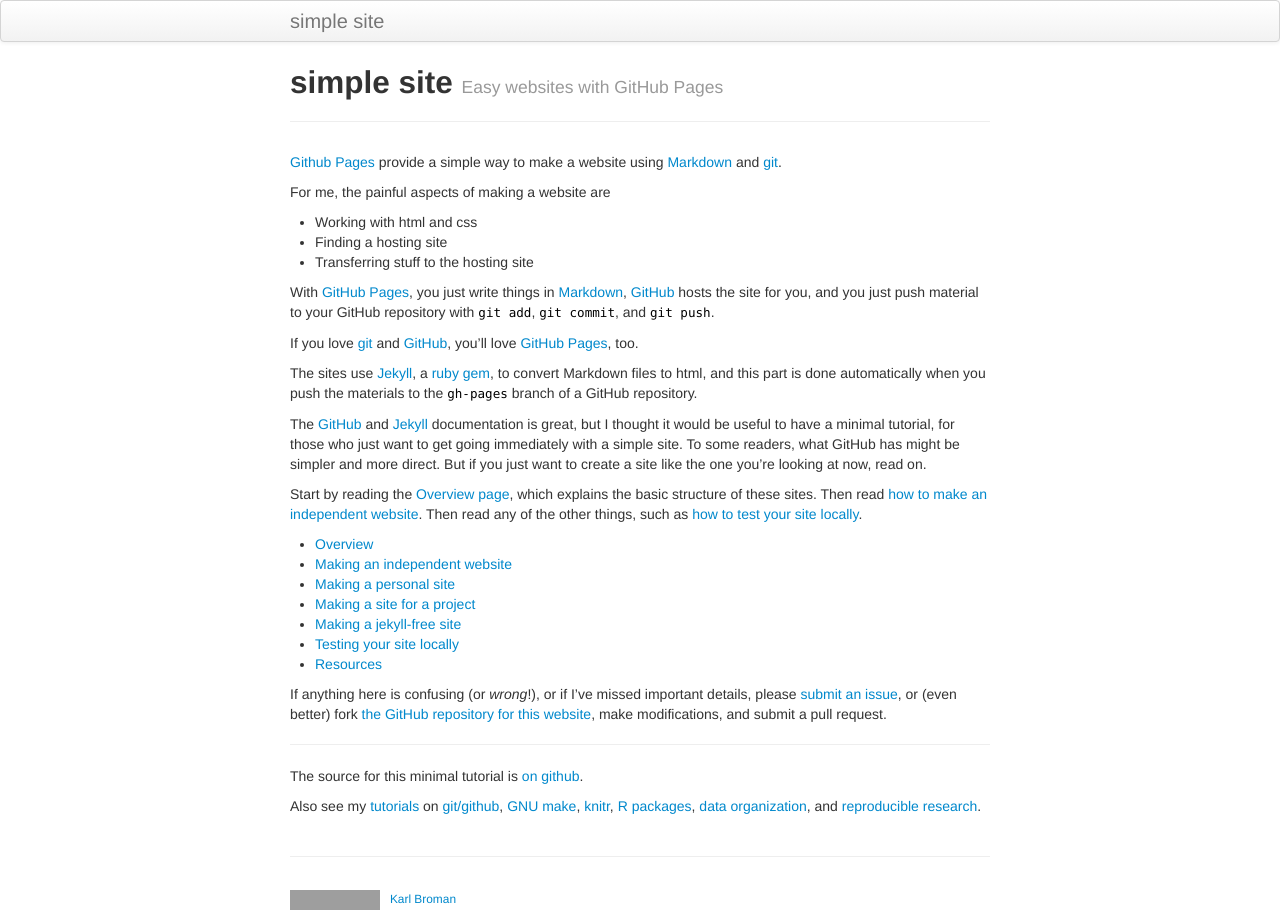
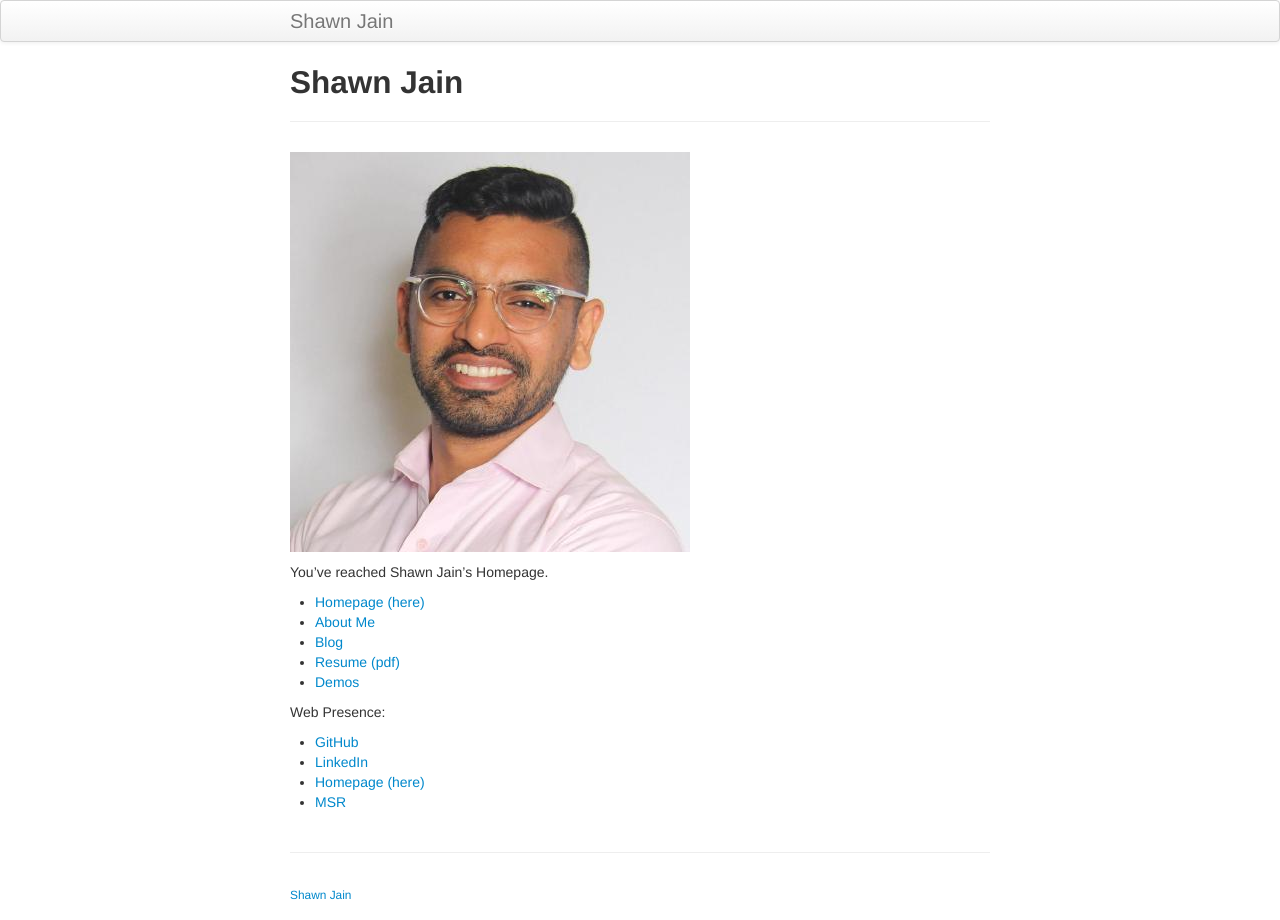
Before and after one commit to darkmatter08/darkmatter08.github.io, a Jekyll site: the page built from index.md, in a window 1280 px wide. Built offline with Jekyll 4.4.1, drawn with Linux system fonts in a browser that asks for light colours; grey boxes are pictures that could not be loaded.

Commit message:
first pass at restructuring website. blog setup but no actual posts. about me blank. homepage has a very simple layout.

```diff
--- a/_config.yml
+++ b/_config.yml
@@ -8,16 +8,16 @@ highlighter: rouge
 # Themes are encouraged to use these universal variables
 # so be sure to set them if your theme uses them.
 #
-title : simple site
+title : Shawn Jain
 author :
-  name : Karl Broman
-  email : kbroman@gmail.com
-  github : kbroman
-  twitter : kwbroman
+  name : Shawn Jain
+  email : <lastname><first initial> <at> MIT <dot> EDU
+  github : darkmatter08
+  linkedin : https://www.linkedin.com/in/jainshawn/
   feedburner : nil
 
 # NOTE: Replacing this next line with your own URL
-production_url : https://kbroman.github.io/simple_site
+production_url : https://darkmatter08.github.io/simple_site
 
 # Tell Github to use the kramdown markdown interpreter
 # (see https://help.github.com/articles/migrating-your-pages-site-from-maruku)
@@ -52,7 +52,7 @@ JB :
   #     This means always setting the protocol (http|https) or prefixing with "/"
   #
   # NOTE: Replace this next line with your own URL, likely with username.github.io
-  BASE_PATH : https://kbroman.org/simple_site
+  # BASE_PATH : https://kbroman.org/simple_site
 
   # By default, the asset_path is automatically defined relative to BASE_PATH plus the enabled theme.
   # ex: [BASE_PATH]/assets/themes/[THEME-NAME]
--- a/_includes/themes/twitter/default.html
+++ b/_includes/themes/twitter/default.html
@@ -45,8 +45,7 @@
       <footer>
         <p><small>
   <!-- start of Karl's footer; modify this part -->
-          <a href="https://creativecommons.org/publicdomain/zero/1.0/"><img src="https://i.creativecommons.org/p/zero/1.0/88x31.png" alt="CC0"/></a> &nbsp;
-          <a href="https://kbroman.org">Karl Broman</a>
+          <a href="https://darkmatter08.github.io">Shawn Jain</a>
   <!-- end of Karl's footer; modify this part -->
         </small></p>
       </footer>
--- a/index.md
+++ b/index.md
@@ -1,72 +1,21 @@
 ---
 layout: page
-title: simple site
-tagline: Easy websites with GitHub Pages
-description: Minimal tutorial on making a simple website with GitHub Pages
+title: Shawn Jain
+# tagline: Shawn Jain's Homepage
+description: Shawn Jain MIT Microsoft Research MSR Uber UberATG ATG Torralba CSAIL Optimus Optimus Ride Spot Trading Google Fiber
 ---
 
-[Github Pages](https://pages.github.com) provide a simple way to make a
-website using
-[Markdown](https://daringfireball.net/projects/markdown/) and
-[git](https://git-scm.com).
+![Shawn](assets/profilepic.jpeg)
 
-For me, the painful aspects of making a website are
+You've reached Shawn Jain's Homepage.
+- [Homepage (here)](index.html)
+- [About Me](pages/about.html)
+- [Blog](pages/blog.html)
+- [Resume (pdf)](assets/resume.pdf)
+- [Demos](pages/demos.html)
 
-- Working with html and css
-- Finding a hosting site
-- Transferring stuff to the hosting site
-
-With [GitHub Pages](https://pages.github.com), you just write things in
-[Markdown](https://daringfireball.net/projects/markdown/),
-[GitHub](https://github.com) hosts the site for you, and you just push
-material to your GitHub repository with `git add`, `git commit`, and
-`git push`.
-
-If you love [git](https://git-scm.com/) and
-[GitHub](https://github.com), you'll love
-[GitHub Pages](https://pages.github.com), too.
-
-The sites use [Jekyll](https://jekyllrb.com/), a
-[ruby](https://www.ruby-lang.org/en/) [gem](https://rubygems.org/), to
-convert Markdown files to html, and this part is done
-automatically when you push the materials to the `gh-pages` branch
-of a GitHub repository.
-
-The [GitHub](https://pages.github.com) and
-[Jekyll](https://jekyllrb.com) documentation is great, but I thought it
-would be useful to have a minimal tutorial, for those who just want to
-get going immediately with a simple site. To some readers, what GitHub
-has might be simpler and more direct.  But if you just want to create
-a site like the one you're looking at now, read on.
-
-Start by reading the [Overview page](pages/overview.html), which
-explains the basic structure of these sites. Then read
-[how to make an independent website](pages/independent_site.html). Then
-read any of the other things, such as
-[how to test your site locally](pages/local_test.html).
-
-- [Overview](pages/overview.html)
-- [Making an independent website](pages/independent_site.html)
-- [Making a personal site](pages/user_site.html)
-- [Making a site for a project](pages/project_site.html)
-- [Making a jekyll-free site](pages/nojekyll.html)
-- [Testing your site locally](pages/local_test.html)
-- [Resources](pages/resources.html)
-
-If anything here is confusing (or _wrong_!), or if I've missed
-important details, please
-[submit an issue](https://github.com/kbroman/simple_site/issues), or (even
-better) fork [the GitHub repository for this website](https://github.com/kbroman/simple_site),
-make modifications, and submit a pull request.
-
----
-
-The source for this minimal tutorial is [on github](https://github.com/kbroman/simple_site).
-
-Also see my [tutorials](https://kbroman.org/pages/tutorials) on
-[git/github](https://kbroman.org/github_tutorial),
-[GNU make](https://kbroman.org/minimal_make),
-[knitr](https://kbroman.org/knitr_knutshell),
-[R packages](https://kbroman.org/pkg_primer),
-[data organization](https://kbroman.org/dataorg),
-and [reproducible research](https://kbroman.org/steps2rr).
+Web Presence:
+- [GitHub](https://github.com/darkmatter08)
+- [LinkedIn](https://www.linkedin.com/in/jainshawn/)
+- [Homepage (here)](https://darkmatter08.github.io)
+- [MSR](https://www.microsoft.com/en-us/research/people/jains/)
```
Also changed, not shown: pages/about.md (added, +24 -0 lines), pages/blog.md (added, +75 -0 lines), pages/demos.md (added, +7 -0 lines), pages/independent_site.md (deleted, +0 -203 lines), pages/local_test.md (deleted, +0 -60 lines), pages/nojekyll.md (deleted, +0 -24 lines), pages/overview.md (deleted, +0 -107 lines), pages/project_site.md (deleted, +0 -61 lines), pages/resources.md (deleted, +0 -24 lines), pages/user_site.md (deleted, +0 -53 lines), assets/profilepic.jpeg (added), favicon.ico, 1 other file.
